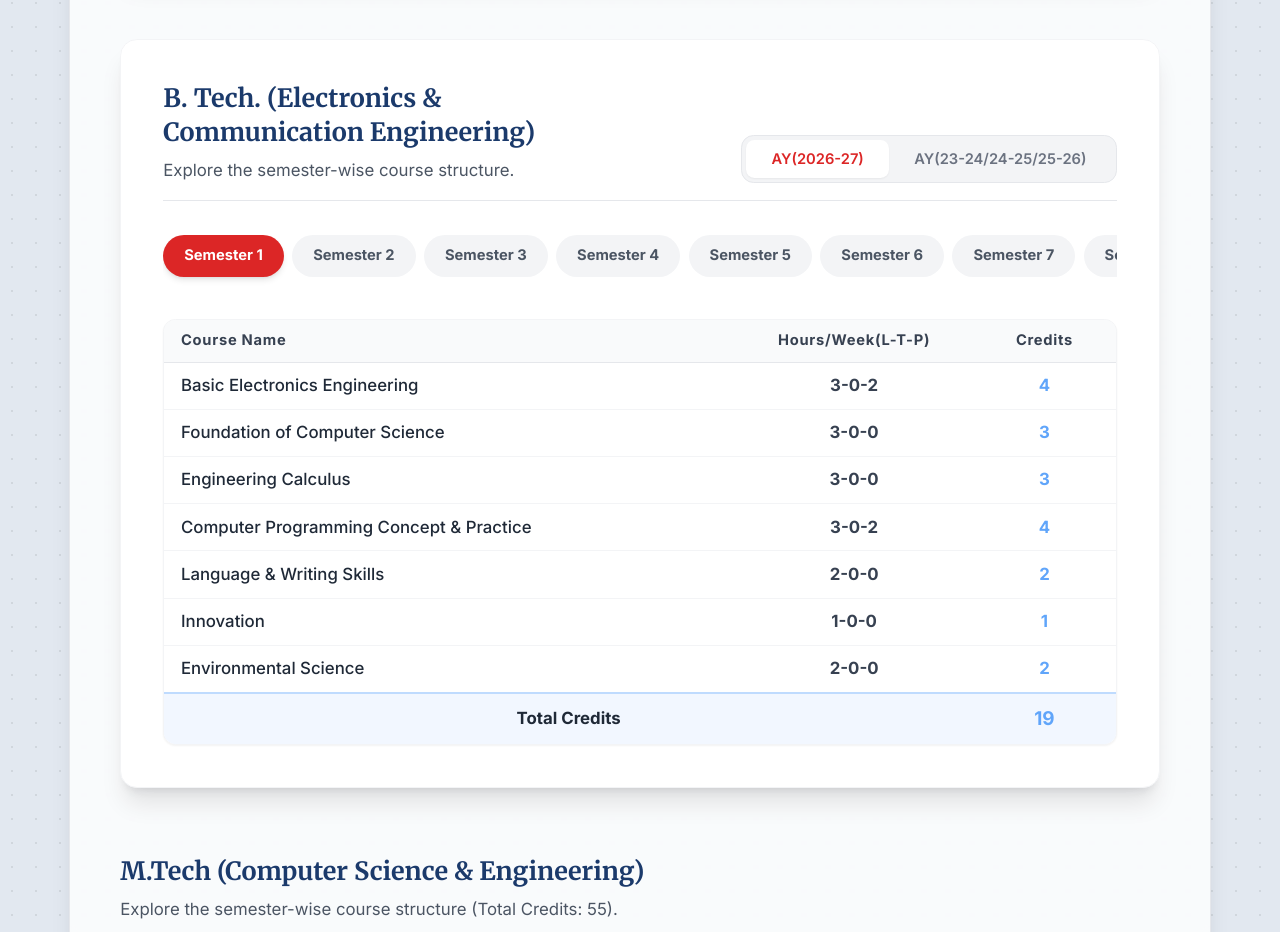
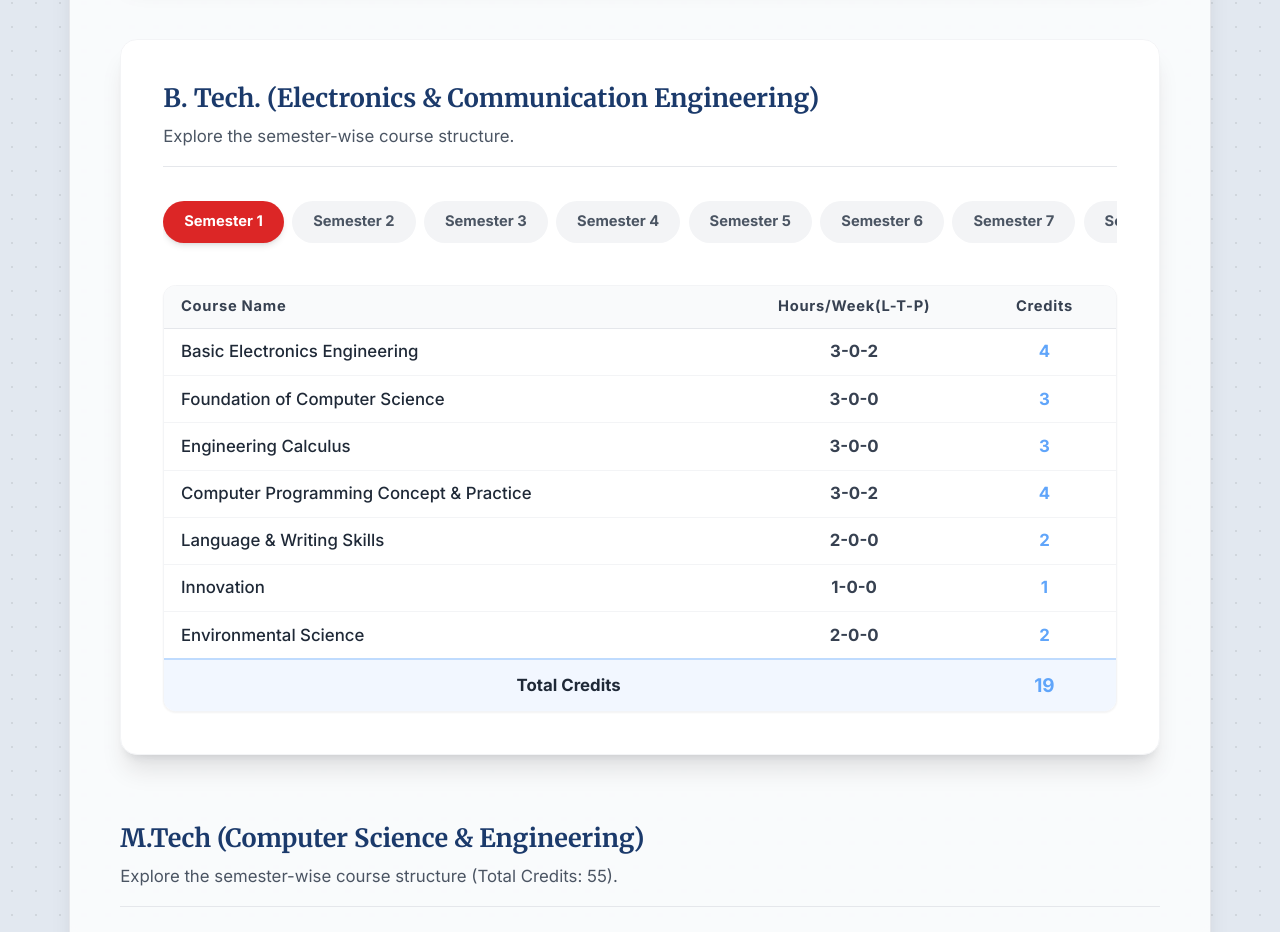
Before and after one commit to iiitp-official/website, a React (Vite) app: page /academics/ug-pg-schemes in a window 1280 px wide. Shown: the part 2817-3749 px from the top of the page. Built offline with nearby package versions, Linux system fonts and the light colour scheme.

Commit message:
feat: create UgPgSchemesPage with updated CSE curriculum and scheme toggling functionality

```diff
--- a/src/pages/UgPgSchemesPage.jsx
+++ b/src/pages/UgPgSchemesPage.jsx
@@ -1166,12 +1166,13 @@ const [activeSemestermcse, setActiveSemestermcse] = useState(1);
               <div className="flex flex-col md:flex-row justify-between md:items-end gap-4 mb-8 border-b pb-4 border-gray-200 dark:border-gray-800">
                 <div>
                   <h2 className="text-2xl font-bold font-serif text-primary dark:text-white">
-                    B. Tech. (Electronics & <br /> Communication Engineering)
+                    {/* B. Tech. (Electronics & <br /> Communication Engineering) */}
+                    B. Tech. (Electronics & Communication Engineering)
                   </h2>
 
                   <p className="text-gray-600 dark:text-gray-400 mt-2">Explore the semester-wise course structure.</p>
                 </div>
-                <SchemeToggle activeScheme={btechEceScheme} onChange={setBtechEceScheme} layoutIdPrefix="btech-ece" />
+                {/* <SchemeToggle activeScheme={btechEceScheme} onChange={setBtechEceScheme} layoutIdPrefix="btech-ece" /> */}
               </div>
 
               {btechEceScheme === "AY(2026-27)" ? (
```
